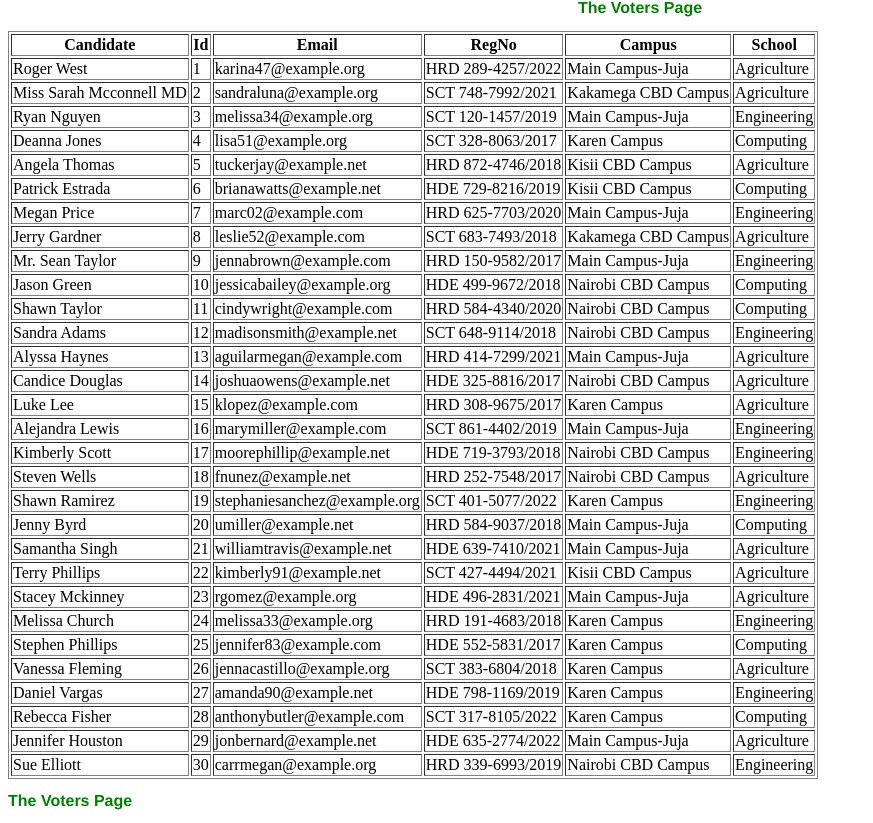
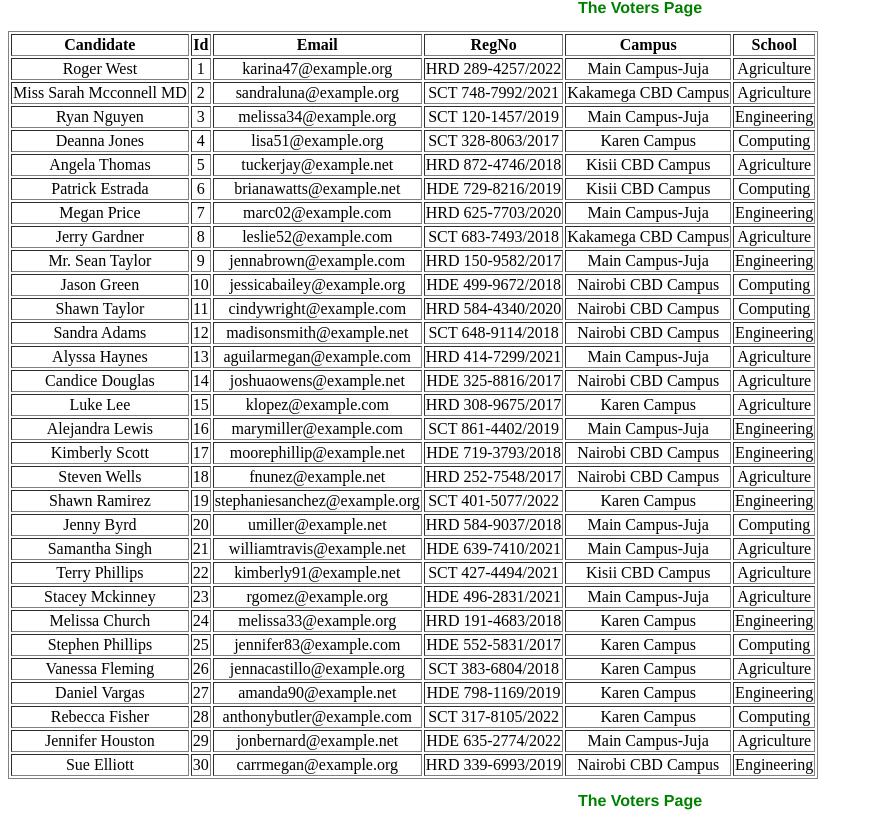
Before and after one commit to Bremmy679/CampusVoterSystem, a Flask app: page / in a window 1280 px wide. Shown: the part 14-837 px from the top of the page, without its empty margins (0-873 px from the left). Run offline with Flask 3, Linux system fonts and the light colour scheme; data comes from the database, SQL or seed files in the repository.

Commit message:
Base template

```diff
--- a/templates/base.html
+++ b/templates/base.html
@@ -23,7 +23,7 @@
 
 </head>
 
-<body>
+<body style="text-align: center; justify-content: center;">
     <!--
         The main body for each page content
     -->
```
